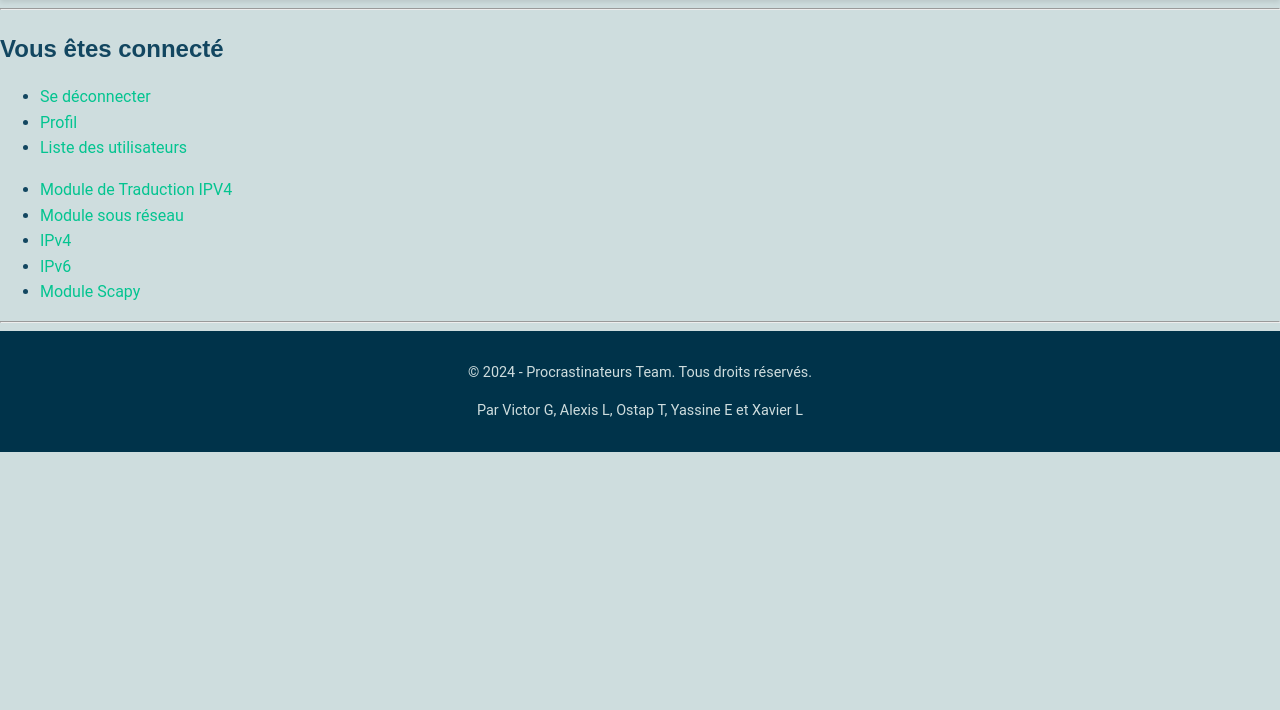
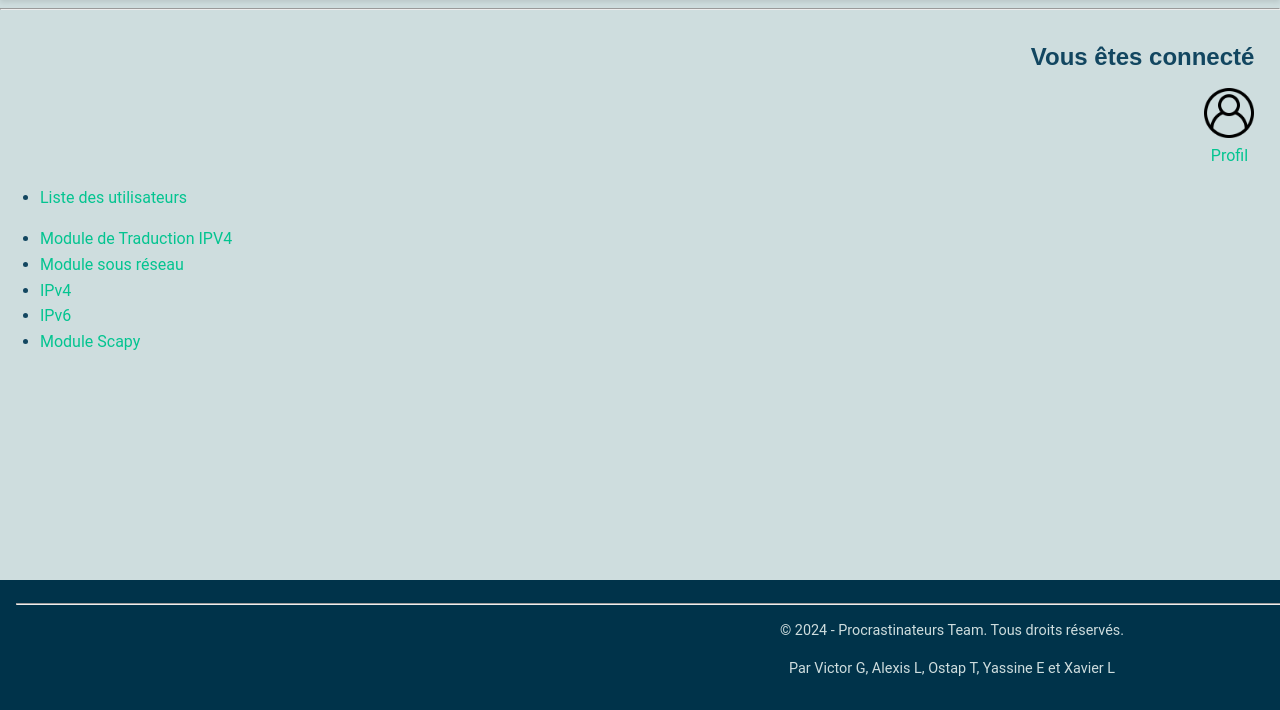
Before and after one commit to Neifko/sae_5_1, a PHP site: template src/Views/pages/dashboard.php in a window 1280 px wide; the page is wider, and only the part inside the window is pictured. Shown: the part 90-800 px from the top of that part. Run offline with PHP 8.4, Linux system fonts and the light colour scheme; the template is opened without the code that fills it, so the values that code supplies are empty.

Commit message:
feat(18):Style
Ajout des styles pour les onglets, reste encore à bien placer les liens en plus beau

```diff
--- a/public/css/dashboard.css
+++ b/public/css/dashboard.css
@@ -1,143 +1,18 @@
-/* Conteneur principal */
-.dashboard-container {
-    display: grid;
-    grid-template-columns: 1fr 2fr;
-    grid-template-rows: auto;
-    gap: 20px;
-    padding: 20px;
-    max-width: 1200px;
-    margin: 0 auto;
-    box-sizing: border-box;
-    background-color: #f9f9f9;
-    border-radius: 10px;
-    box-shadow: 0 4px 8px rgba(0, 0, 0, 0.1);
-}
-
-/* Bloc général */
-.dashboard-block {
-    background-color: #ffffff;
-    border-radius: 10px;
-    box-shadow: 0 2px 4px rgba(0, 0, 0, 0.1);
-    padding: 20px;
+.profil {
     display: flex;
     flex-direction: column;
-    align-items: center;
-    text-align: center;
-    transition: transform 0.3s ease, box-shadow 0.3s ease;
-}
-
-
-/* Profil */
-.profil h2 {
-    font-size: 1.5rem;
-    color: #333;
-    margin-bottom: 15px;
+    align-items: end;
+    margin-right: 2%;
 }
 
 .profil a {
-    text-decoration: none;
-    color: #007bff;
-    font-weight: bold;
     display: flex;
     flex-direction: column;
     align-items: center;
 }
 
-.profil a:hover {
-    color: #0056b3;
+.profil img{
+    width: 50px;
+    height: auto;
+    margin-bottom: 5px;
 }
-
-.profil img {
-    width: 60px;
-    height: 60px;
-    margin-bottom: 10px;
-    border-radius: 50%;
-    border: 2px solid #ddd;
-}
-
-/* Liste des liens */
-.dashboard-links {
-    list-style: none;
-    padding: 0;
-    margin: 0;
-    width: 100%;
-    height: 100%;
-}
-
-.dashboard-links li {
-    margin: 10px 0;
-}
-
-.dashboard-links a {
-    text-decoration: none;
-    font-size: 1rem;
-    color: #333;
-    background-color: #f1f1f1;
-    padding: 15px;
-    height: 50px; /* Hauteur initiale */
-    border-radius: 5px;
-    text-align: center;
-    display: flex;
-    align-items: center;
-    justify-content: center;
-    border: 2px solid #ddd;
-    transition: height 0.3s ease, background-color 0.3s ease, color 0.3s ease; /* Transition pour la hauteur */
-}
-
-.dashboard-links a:hover {
-    height: 200%; /* Hauteur augmentée lors du survol */
-    background-color: #007bff;
-    color: #fff;
-    background-image: linear-gradient(to right, #007bff, #0056b3); /* Ajout d'un gradient */
-}
-
-
-/* Flash Message */
-.flash-message {
-    background-color: #fffae6;
-    color: #856404;
-    padding: 15px;
-    border-radius: 5px;
-    font-weight: bold;
-    text-align: center;
-    width: 100%;
-    box-shadow: 0 2px 4px rgba(0, 0, 0, 0.1);
-}
-
-/* Responsive ajustements */
-@media (max-width: 768px) {
-    .profil img {
-        width: 50px;
-        height: 50px;
-    }
-}
-
-/* Modules Grid */
-.modules-grid {
-    display: grid;
-    grid-template-columns: repeat(3, 1fr);
-    gap: 20px;
-}
-
-/* Styles pour les boutons dans les modules */
-.modules-grid .dashboard-links a {
-    text-decoration: none;
-    font-size: 1rem;
-    color: #333;
-    background-color: #f1f1f1;
-    padding: 15px; /* Ajustement du padding pour une taille uniforme */
-    height: 50px; /* Hauteur fixe pour tous les boutons */
-    border-radius: 5px;
-    text-align: center;
-    display: flex;
-    align-items: center;
-    justify-content: center;
-    border: 2px solid #ddd; /* Ajout de la bordure */
-    transition: background-color 0.3s ease, color 0.3s ease, background-image 0.3s ease;
-}
-
-.modules-grid .dashboard-links a:hover {
-    background-color: #007bff;
-    color: #fff;
-    background-image: linear-gradient(to right, #007bff, #0056b3); /* Ajout du gradient */
-}
--- a/public/css/global.css
+++ b/public/css/global.css
@@ -80,6 +80,9 @@
   text-align: center;
   padding: var(--padding);
   font-size: 0.9rem;
+  position: absolute;
+  bottom: 0;
+  width: 130em;
 }
 
 /* --- Formulaires --- */
--- a/src/Views/pages/dashboard.php
+++ b/src/Views/pages/dashboard.php
@@ -1,11 +1,21 @@
-<link rel="stylesheet" href="./css/dashboard.css">
-<link rel="stylesheet" href="./css/global.css">
+<link rel="stylesheet" href="/css/dashboard.css">
 
+<div class="profil">
+    <div>
         <h2>Vous êtes connecté</h2>
+    </div>
+    <div>
+        <a href="/profile/<?= htmlspecialchars($user_id) ?>">
+            <img src="./images/user-interface.png" alt="image Profil">
+            Profil
+        </a>
+    </div>
+
+</div>
+
 <ul>
-        <li><a href="/logout">Se déconnecter</a> </li>
-        <li><a href="/profile/<?= htmlspecialchars($user_id) ?>">Profil</a> </li>
-        <li><a href="/list-users">Liste des utilisateurs</a> </li>
+
+    <li><a href="/list-users">Liste des utilisateurs</a></li>
 </ul>
 
 <div>
@@ -18,8 +28,8 @@
 <ul>
 
     <li><a href="/module_traduction">Module de Traduction IPV4</a></li>
-        <li><a href="/module_sousreseau">Module sous réseau</a> </li>
-        <li><a href="/ipv4">IPv4</a> </li>
-        <li><a href="/ipv6">IPv6</a> </li>
-        <li><a href="/scapy">Module Scapy</a> </li>
+    <li><a href="/module_sousreseau">Module sous réseau</a></li>
+    <li><a href="/ipv4">IPv4</a></li>
+    <li><a href="/ipv6">IPv6</a></li>
+    <li><a href="/scapy">Module Scapy</a></li>
 </ul>
--- a/src/Views/pages/home.php
+++ b/src/Views/pages/home.php
@@ -1,5 +1,4 @@
-<link rel="stylesheet" href="./css/index.css">
-<link rel="stylesheet" href="./css/global.css">
+<link rel="stylesheet" href="/css/index.css">
 <title>Application Web Pédagogique</title>
 
 <p class="login_signin">
--- a/src/Views/partials/footer.php
+++ b/src/Views/partials/footer.php
@@ -1,6 +1,8 @@
-<hr>
+<link rel="stylesheet" href="/css/global.css">
+
+
 <footer>
-
+    <hr>
     <p>&copy; 2024 - Procrastinateurs Team. Tous droits réservés.</p>
     <p>Par Victor G, Alexis L, Ostap T, Yassine E et Xavier L</p>
 </footer>
--- a/src/Views/partials/header.php
+++ b/src/Views/partials/header.php
@@ -4,8 +4,8 @@
     <meta charset="UTF-8">
     <meta name="viewport" content="width=device-width, initial-scale=1">
     <title>Document</title>
-    <link rel="stylesheet" href="./css/global.css">
-    <link rel="stylesheet" href="./css/header.css">
+    <link rel="stylesheet" href="/css/global.css">
+    <link rel="stylesheet" href="/css/header.css">
 </head>
 <body>
 
```
Lines whose indentation alone changed are shown as unchanged.
